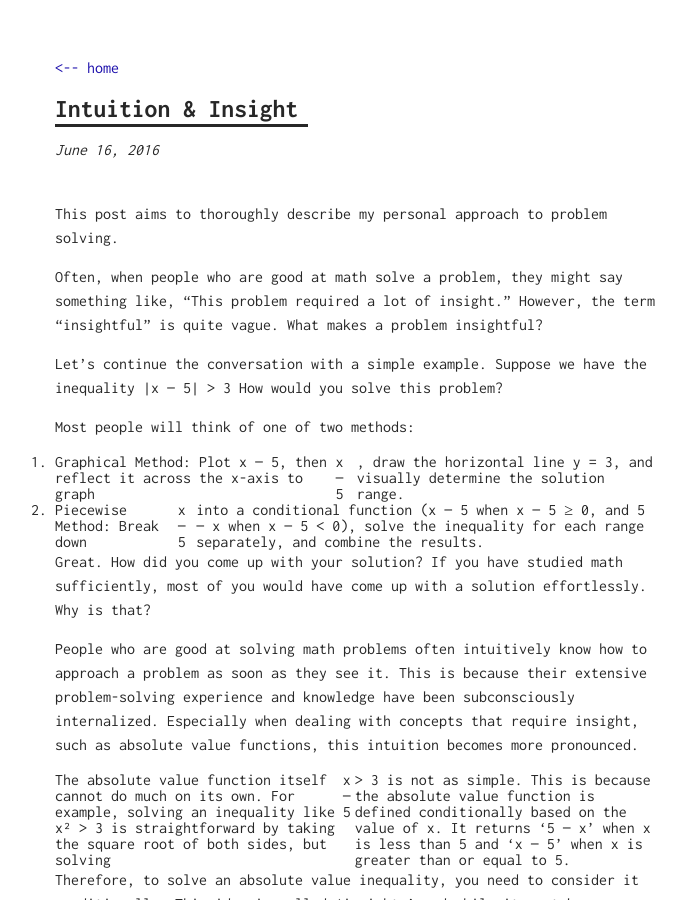
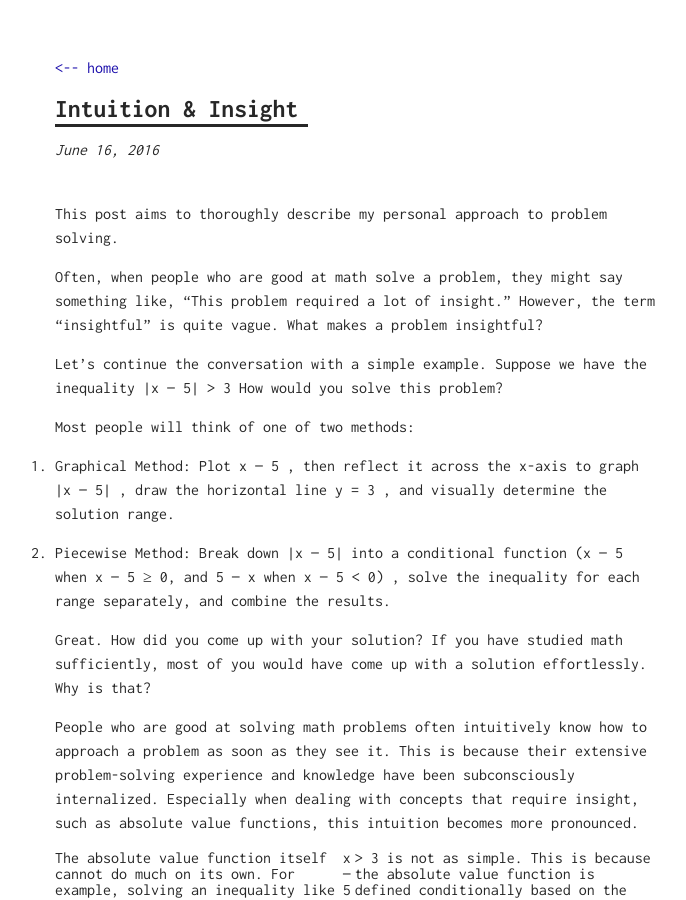
Before and after one commit to l19ux/l19ux.github.io, a Jekyll site: the page built from _posts/2016-06-16-untitled-01.md, in a window 1280 px wide and 900 px high. Shown: the whole window, without its empty margins (285-971 px from the left). Built offline with Jekyll 4.4.1, drawn with Linux system fonts in a browser that asks for light colours; part of the change alters nothing that is shown.

```diff
--- a/_posts/2016-06-16-untitled-01.md
+++ b/_posts/2016-06-16-untitled-01.md
@@ -14,10 +14,20 @@ How would you solve this problem?
 
 Most people will think of one of two methods:
 
-1. Graphical Method: Plot x — 5, then reflect it across the x-axis to graph |x — 5|, draw the horizontal line y = 3, and visually determine the solution range.
+1. Graphical Method: Plot
+x — 5
+, then reflect it across the x-axis to graph
+|x — 5|
+, draw the horizontal line
+y = 3
+, and visually determine the solution range.
 
 
-2. Piecewise Method: Break down |x — 5| into a conditional function (x — 5 when x — 5 ≥ 0, and 5 — x when x — 5 < 0), solve the inequality for each range separately, and combine the results.
+3. Piecewise Method: Break down
+|x — 5|
+ into a conditional function
+(x — 5 when x — 5 ≥ 0, and 5 — x when x — 5 < 0)
+, solve the inequality for each range separately, and combine the results.
 
 
 Great. How did you come up with your solution? If you have studied math sufficiently, most of you would have come up with a solution effortlessly. Why is that?
```
